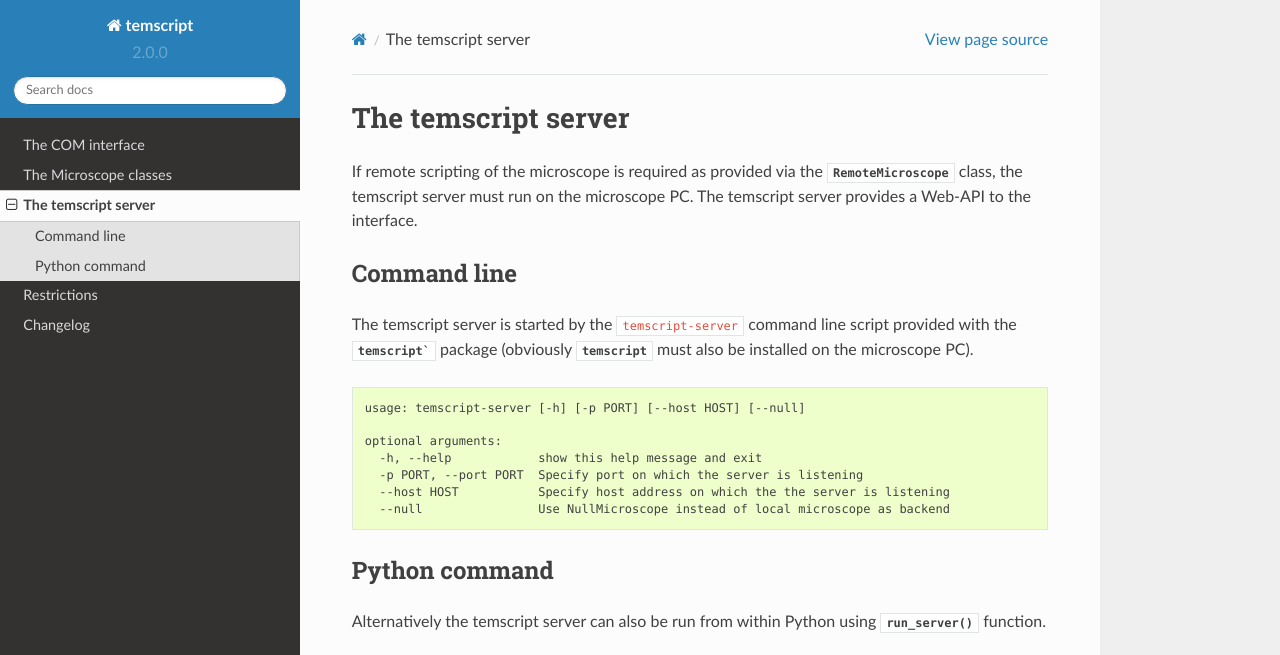
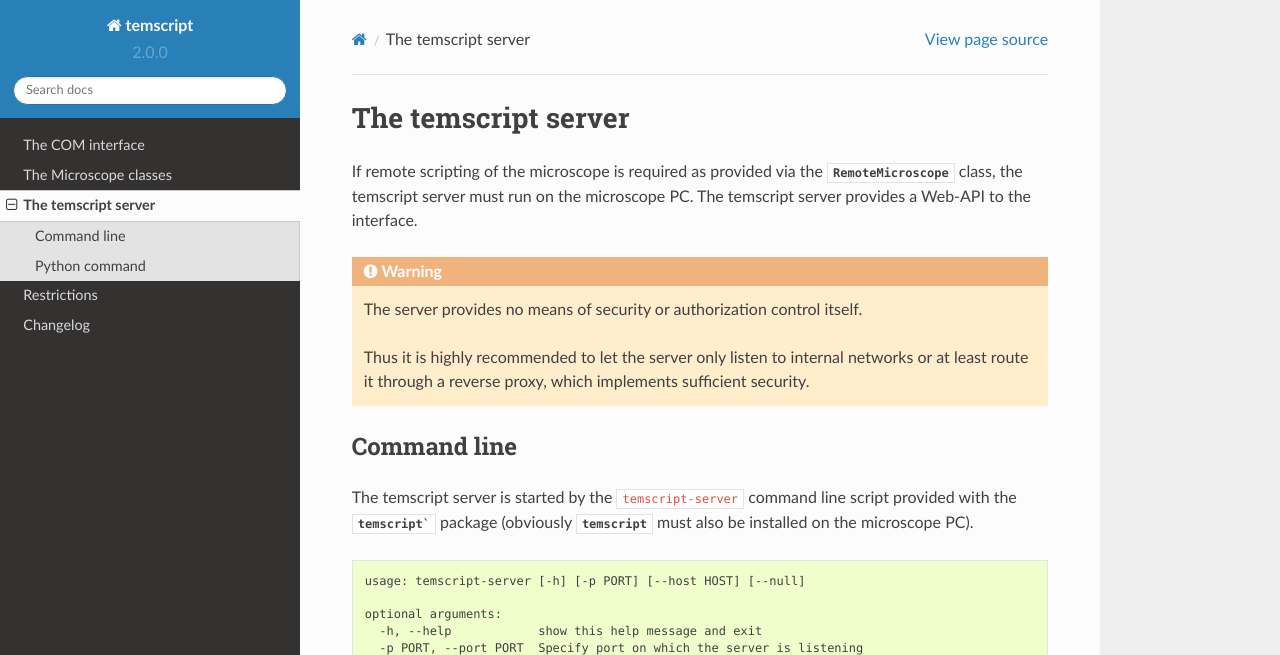
Before and after one commit to niermann/temscript, a Sphinx documentation site: the page built from docs/server.rst, in a window 1280 px wide and 1121 px high, cut to the strip 0-655 px from the top of the window. Built offline with Sphinx 7.4.7 and the Read the Docs theme 2.0.0, drawn with Linux system fonts in a browser that asks for light colours.

Commit message:
Warning on server security in doc

```diff
--- a/docs/server.rst
+++ b/docs/server.rst
@@ -7,6 +7,13 @@ The temscript server
 
 If remote scripting of the microscope is required as provided via the :class:`RemoteMicroscope` class, the temscript
 server must run on the microscope PC. The temscript server provides a Web-API to the interface.
+
+.. warning::
+
+    The server provides no means of security or authorization control itself.
+
+    Thus it is highly recommended to let the server
+    only listen to internal networks or at least route it through a reverse proxy, which implements sufficient security.
 
 Command line
 ------------
```
